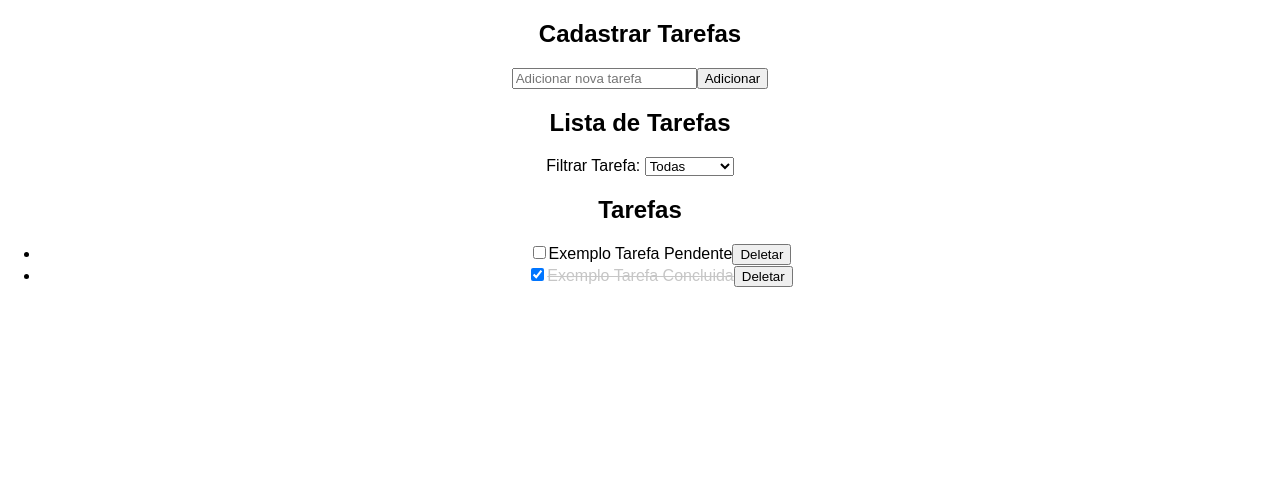
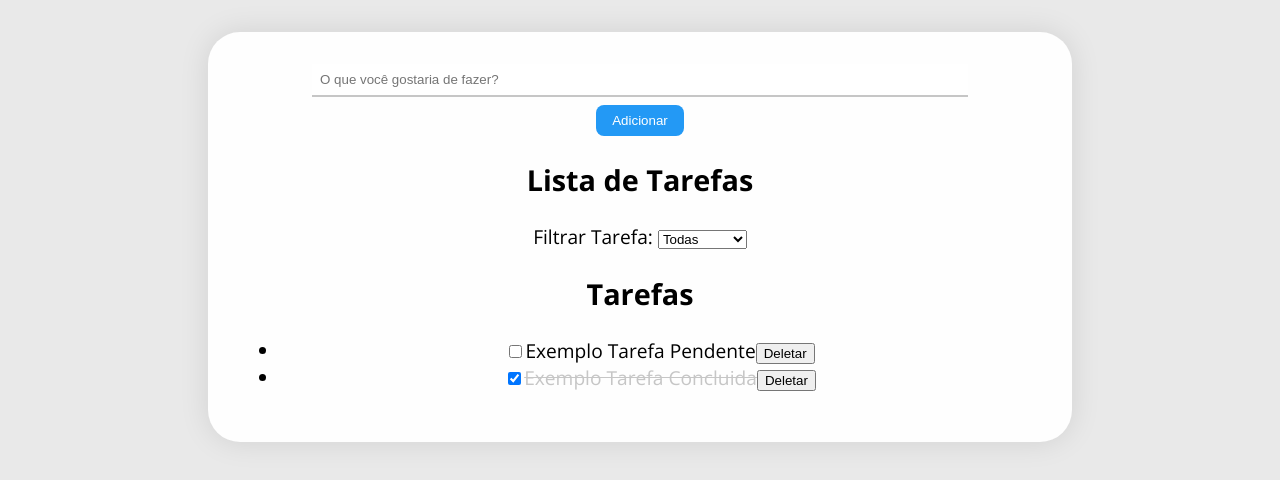
Before and after one commit to devthiart/react-to-do-list, a React (Create React App) app: page / in a window 1280 px wide. Shown: the top 480 px of the page. Built offline with nearby package versions, Linux system fonts and the light colour scheme.

Commit message:
styling form

```diff
--- a/public/index.html
+++ b/public/index.html
@@ -1,5 +1,5 @@
 <!DOCTYPE html>
-<html lang="en">
+<html lang="pt-br">
   <head>
     <meta charset="utf-8" />
     <link rel="icon" href="%PUBLIC_URL%/favicon.ico" />
@@ -24,6 +24,9 @@
       work correctly both with client-side routing and a non-root public URL.
       Learn how to configure a non-root public URL by running `npm run build`.
     -->
+    <link rel="preconnect" href="https://fonts.googleapis.com">
+    <link rel="preconnect" href="https://fonts.gstatic.com" crossorigin>
+    <link href="https://fonts.googleapis.com/css2?family=Open+Sans:ital,wght@0,300..800;1,300..800&display=swap" rel="stylesheet">
     <title>Lista de Tarefas</title>
   </head>
   <body>
--- a/src/App.css
+++ b/src/App.css
@@ -1,6 +1,67 @@
+:root {
+  --bg-color: #e9e9e9;
+  --bg-color-light: #fefefe;
+  --color-primary: #2399f5;
+  --color-secondary: #61dafb;
+}
+
+body {
+  background-color: var(--bg-color);
+  font-family: "Open Sans", sans-serif;
+  font-size: 1.2rem;
+}
+
 .App {
-  font-family: sans-serif;
+  background-color: var(--bg-color-light);
+  border-radius: 2rem;
+  box-shadow: 0 0 30px rgba(0, 0, 0, 0.1);
+  margin: 2rem auto;
+  max-width: 80vw;
+  padding: 2rem;
   text-align: center;
+  width: 800px;
+}
+
+.cadastro-tarefa{
+  display: flex;
+  align-items: center;
+  flex-direction: column;
+  justify-content: space-around;
+  gap: 0.5rem;
+}
+
+.cadastro-tarefa__input {
+  border: 2px solid #c6c6c6;
+  border-left: none;
+  border-right: none;
+  border-top: none;
+  padding: 0.5rem;
+  width: 80%;
+}
+
+.cadastro-tarefa__input:focus {
+  border-color: #8b8b8b;
+  outline: none;
+}
+
+.cadastro-tarefa__enviar {
+  background-color: var(--color-primary);
+  border: none;
+  border-radius: 0.5rem;
+  color: white;
+  cursor: pointer;
+  max-width: 33%;
+  padding: 0.5rem 1rem;
+}
+
+.cadastro-tarefa__enviar:hover {
+  font-weight: 500;
+  box-shadow: 5px 5px 10px rgba(0, 0, 0, 0.2);
+}
+
+.cadastro-tarefa__enviar:active {
+  background-color: var(--color-secondary);
+  box-shadow: none;
 }
 
 .concluida {
--- a/src/components/CadastroTarefa/index.js
+++ b/src/components/CadastroTarefa/index.js
@@ -10,17 +10,21 @@ const CadastroTarefa = () => {
     setTituloNovaTarefa(event.target.value);
   }
 
-  const handleSubmit = () => {
+  const handleSubmit = (event) => {
+    event.preventDefault();
     adicionarTarefa(tituloNovaTarefa);
     setTituloNovaTarefa('');
   }
 
   return (
-    <div className="cadastro-tarefa">
-      <h2>Cadastrar Tarefas</h2>
-      <input type="text" placeholder="Adicionar nova tarefa" value={tituloNovaTarefa} onChange={handleChange} />
-      <button className="adicionar-tarefa" onClick={handleSubmit}>Adicionar</button>
-    </div>
+    <form className="cadastro-tarefa">
+      {/* Label associada ao campo de texto por acessibilidade.*/}
+      <label hidden htmlFor="cadastro-tarefa__texto">
+        Cadastrar nova tarefa:
+      </label>
+      <input className="cadastro-tarefa__input" type="text" placeholder="O que você gostaria de fazer?" value={tituloNovaTarefa} onChange={handleChange} />
+      <button className="cadastro-tarefa__enviar" type="submit" onClick={handleSubmit}>Adicionar</button>
+    </form>
   )
 }
 
```
